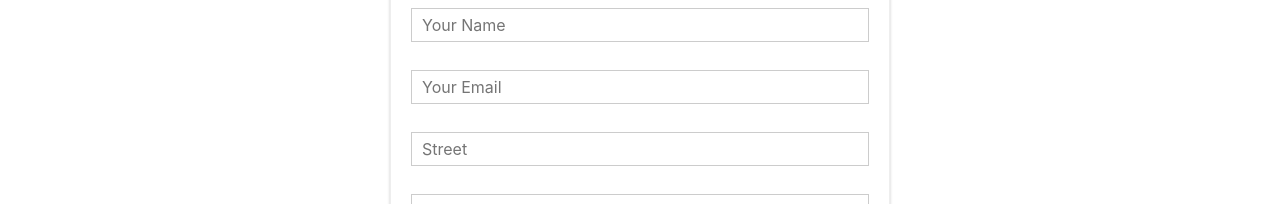
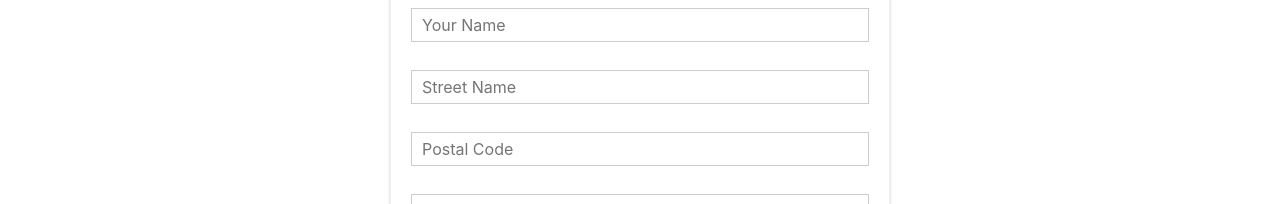
Before and after one commit to salindah/burger-app, a React (Create React App) app in the folder burgers/: page /checkout in a window 1280 px wide. Both pictures are taken after a click on the button "CONTINUE". Shown: the part 596-800 px from the top of the page. Built offline with nearby package versions, Linux system fonts and the light colour scheme.

Commit message:
Use Input component in Contact data from.

```diff
--- a/burgers/src/components/UI/Input/Input.js
+++ b/burgers/src/components/UI/Input/Input.js
@@ -5,15 +5,24 @@
 
     let inputElement = null;
 
-    switch(props.inputType) {
+    switch(props.elementType) {
         case('input') :
-            inputElement = <input className={classes.InputElement} { ...props } />;
+            inputElement = <input
+                className={classes.InputElement}
+                { ...props.elementConfig }
+                value={props.value} />;
             break;
         case('textarea'):
-            inputElement = <textarea className={classes.InputElement} { ...props } />;
+            inputElement = <textarea
+                className={classes.InputElement}
+                { ...props.elementConfig }
+                value={props.value} />;
             break;
         default:
-            inputElement = <input className={classes.InputElement} { ...props } />;
+            inputElement = <input
+                className={classes.InputElement}
+                { ...props.elementConfig }
+                value={props.value} />;
     }
 
     return(
--- a/burgers/src/containers/Checkout/ContactData/ContactData.js
+++ b/burgers/src/containers/Checkout/ContactData/ContactData.js
@@ -8,11 +8,57 @@
 class ContactData extends Component {
 
     state = {
-        name: '',
-        email: '',
-        address: {
-            street: '',
-            postalCode: ''
+        orderForm: {
+            name: {
+                elementType: 'input',
+                elementConfig: {
+                    type: 'text',
+                    placeholder: 'Your Name'
+                },
+                value: ''
+            },
+            street: {
+                elementType: 'input',
+                elementConfig: {
+                    type: 'text',
+                    placeholder: 'Street Name'
+                },
+                value: ''
+            },
+            postalCode: {
+                elementType: 'input',
+                elementConfig: {
+                    type: 'text',
+                    placeholder: 'Postal Code'
+                },
+                value: ''
+            },
+            country: {
+                elementType: 'input',
+                elementConfig: {
+                    type: 'text',
+                    placeholder: 'Country'
+                },
+                value: ''
+            },
+            email: {
+                elementType: 'input',
+                elementConfig: {
+                    type: 'text',
+                    placeholder: 'Email Address'
+                },
+                value: ''
+            },
+            deliveryMethod: {
+                elementType: 'select',
+                elementConfig: {
+                    options: [
+                        { value: 'fastest', displayValue: 'Fastest'},
+                        { value: 'cheapest', displayValue: 'Cheapest' }
+                    ]
+                },
+                value: ''
+            }
         },
         loading: false
     };
@@ -24,16 +70,7 @@
         this.setState({ loading: true });
         const order = {
             ingredients: this.props.ingredients,
-            price: this.props.price,
-            customer: {
-                name: 'Salinda Hettiarachchi',
-                address: {
-                    street: '18, Glen avenue',
-                    zipcode: 85237,
-                    country: 'Sweden'
-                },
-                email: 'h.salinda@gmail.com'
-            }
+            price: this.props.price
         }
 
         axios.post('/orders.json', order)
@@ -49,12 +86,25 @@
     }
 
     render() {
+
+        const formElementsArray = [];
+        for(let key in this.state.orderForm){
+            formElementsArray.push({
+                id: key,
+                config: this.state.orderForm[key]
+            });
+        }
+
+
         let form = (
             <form>
-                <Input inputType="input" type="text" name="name" placeholder="Your Name" />
-                <Input inputType="input" type="email" name="email" placeholder="Your Email" />
-                <Input inputType="input" type="text" name="street" placeholder="Street" />
-                <Input inputType="input" type="text" name="postalCode" placeholder="Postal Code" />
+                { formElementsArray.map( formElement => (
+                    <Input
+                        key={formElement.id}
+                        elementType={formElement.config.elementType}
+                        elementConfig={formElement.config.elementConfig}
+                        value={formElement.config.value} />
+                ))}
                 <Button
                     btnType="Success"
                     clicked={this.orderHandler}>ORDER</Button>
```
